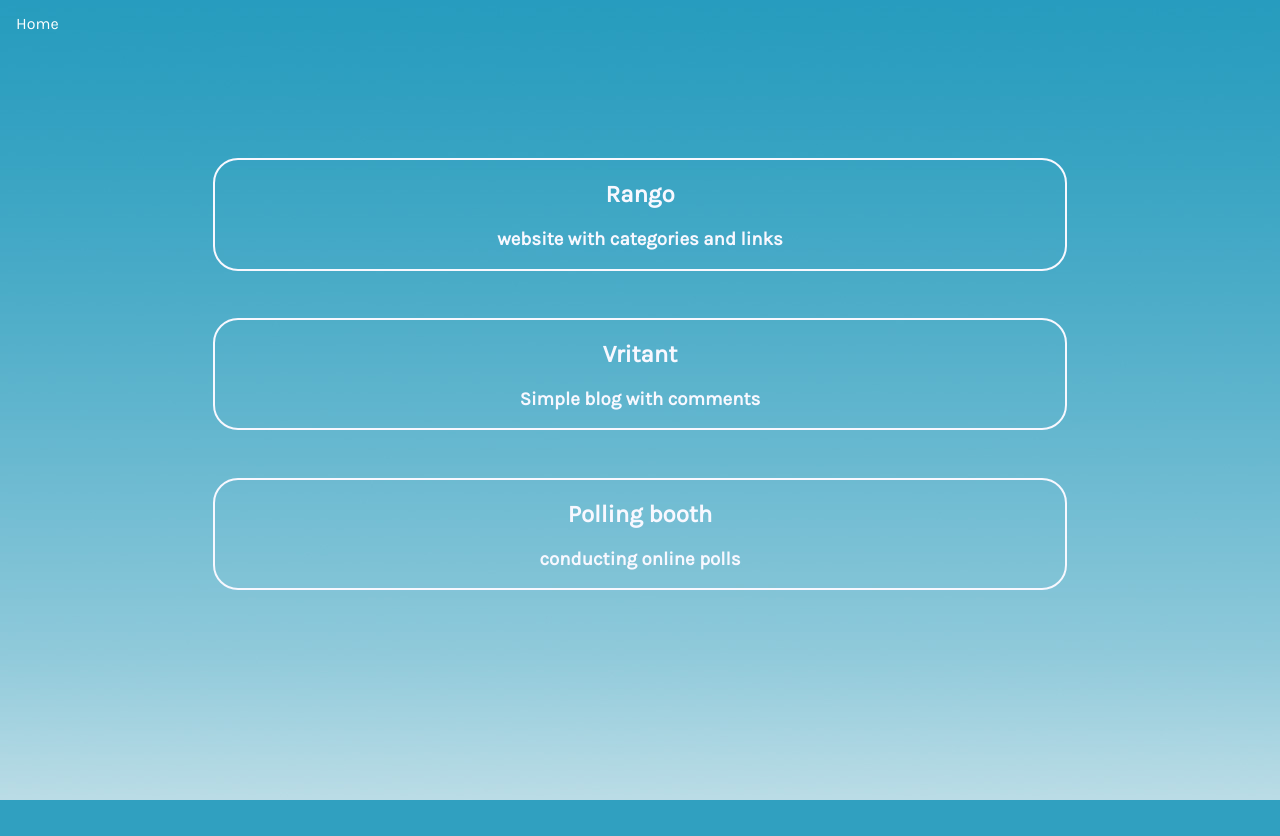
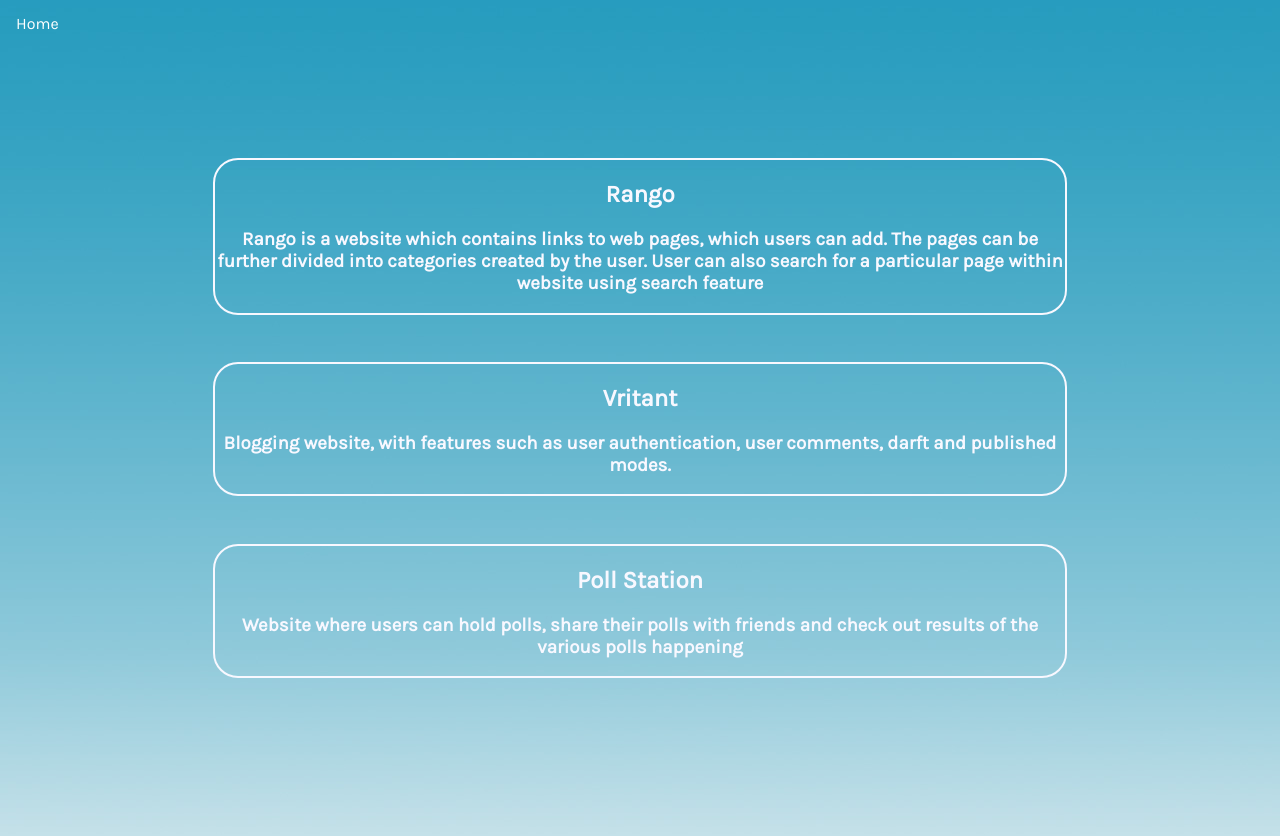
Before and after one commit to karanraghani/MySite, a Django app: page /projects/ in a window 1280 px wide. Before the commit the page ends 800 px from the top, so only its background shows below. Run offline with Django 3.2, Linux system fonts and the light colour scheme.

```diff
--- a/templates/portfolio/index.html
+++ b/templates/portfolio/index.html
@@ -14,7 +14,7 @@
 		looking for new opportunities as a developer</h2>
 
 
-		<a class="about_me_links" href="{{ MEDIA_URL }}karanraghani_resume.pdf">Resume</a>
+		<a class="about_me_links" href="https://karanraghani.github.io/">Resume</a>
 		<a class="about_me_links" href="{% url 'projects' %}">Projects</a>
 		<a class="about_me_links" href="https://github.com/karanraghani">GitHub</a>
 		<a class="about_me_links" href="https://www.linkedin.com/in/karanraghani/">LinkedIn</a>
--- a/templates/portfolio/projects.html
+++ b/templates/portfolio/projects.html
@@ -9,15 +9,20 @@ Projects
 	<div class="container">
 		<article class="projects">
 			<a href="https://karanraghani.pythonanywhere.com/rango/"><h1>Rango</h1></a>
-			<h3>website with categories and links</h3>
+			<h3>Rango is a website which contains links to web pages, which users can
+				add. The pages can be further divided into categories created by the
+				user. User can also search for a particular page within website using
+				search feature</h3>
 		</article>
 		<article class="projects">
-			<h1>Vritant</h1>
-			<h3>Simple blog with comments</h3>
+			<a href="https://vritant.herokuapp.com/"><h1>Vritant</h1></a>
+			<h3>Blogging website, with features such as user authentication, user
+				comments, darft and published modes.</h3>
 		</article>
 		<article class="projects">
-			<h1>Polling booth</h1>
-			<h3>conducting online polls</h3	>
+			<a href="https://pollstation.herokuapp.com/"><h1>Poll Station</h1></a>
+			<h3>Website where users can hold polls, share their polls with friends and
+				check out results of the various polls happening</h3>
 		</article>
 	</div>
 {% endblock %}
```
Also changed, not shown: templates/portfolio/resume.html (deleted, +0 -19 lines).
